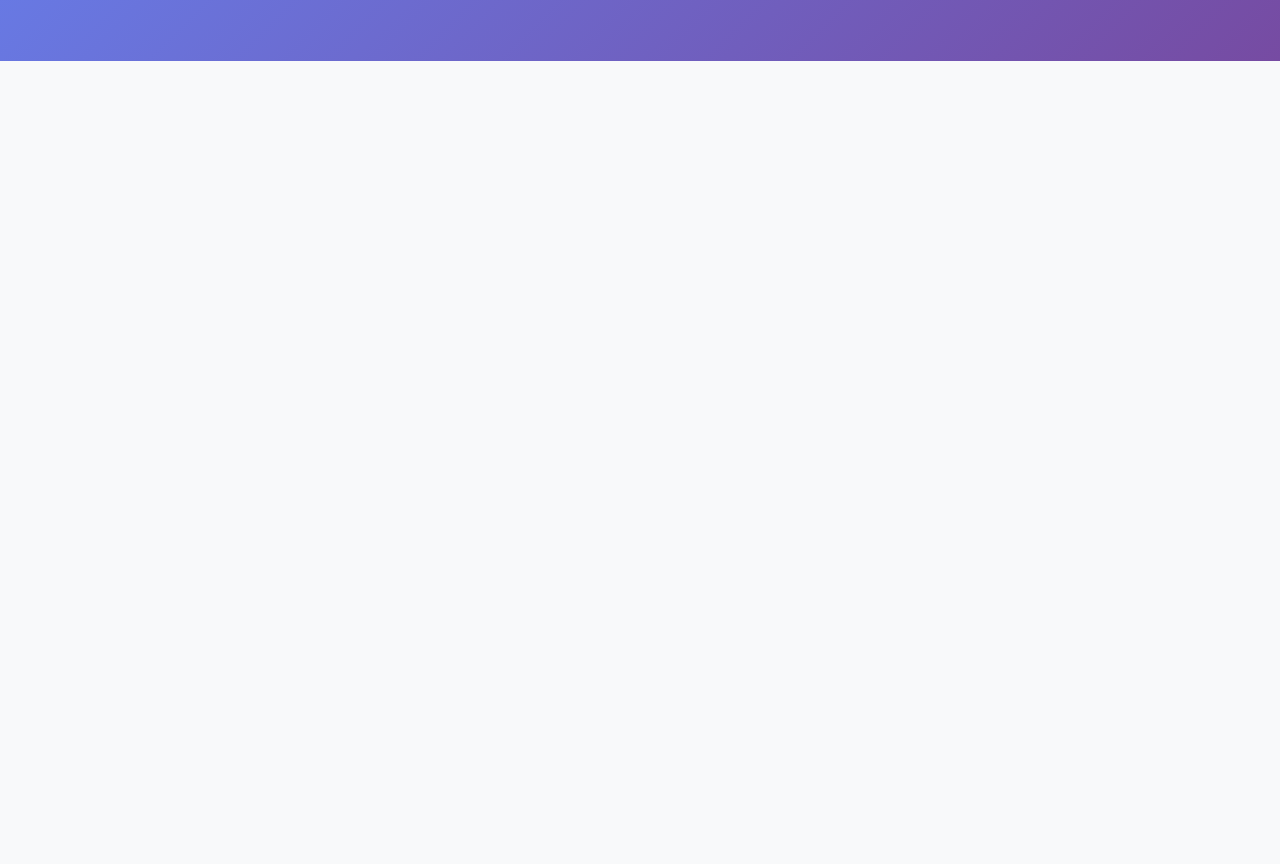
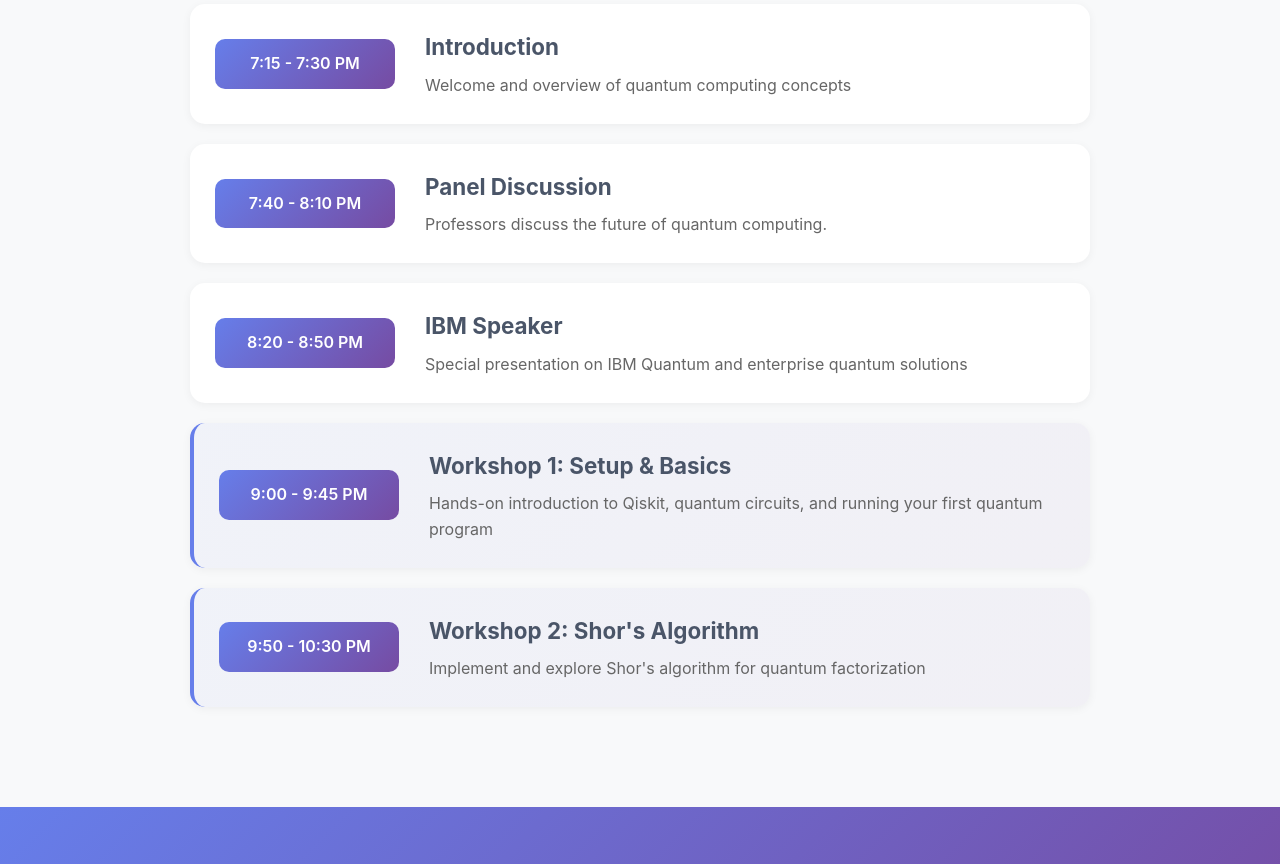
Before and after one commit to ShayManor/QCC-Website, a plain HTML site: page src/frontend/index.html in a window 1280 px wide. Shown: the part 1994-2858 px from the top of the page. Before the commit the page ends 2055 px from the top, so only its background shows below. Drawn offline with Linux system fonts and the light colour scheme.

Commit message:
chore(schedule): added real schedule to index and improved wording in learn

```diff
--- a/src/frontend/index.html
+++ b/src/frontend/index.html
@@ -72,6 +72,53 @@
         </div>
     </section>
 
+    <section class="qiskit-fest">
+    <div class="container">
+        <h3>Workshop Schedule</h3>
+        <div class="schedule-timeline">
+            <div class="schedule-item">
+                <div class="time-badge">7:15 - 7:30 PM</div>
+                <div class="schedule-details">
+                    <h4>Introduction</h4>
+                    <p>Welcome and overview of quantum computing concepts</p>
+                </div>
+            </div>
+
+            <div class="schedule-item">
+                <div class="time-badge">7:40 - 8:10 PM</div>
+                <div class="schedule-details">
+                    <h4>Panel Discussion</h4>
+                    <p>Professors discuss the future of quantum computing.</p>
+                </div>
+            </div>
+
+            <div class="schedule-item">
+                <div class="time-badge">8:20 - 8:50 PM</div>
+                <div class="schedule-details">
+                    <h4>IBM Speaker</h4>
+                    <p>Special presentation on IBM Quantum and enterprise quantum solutions</p>
+                </div>
+            </div>
+
+            <div class="schedule-item highlight">
+                <div class="time-badge">9:00 - 9:45 PM</div>
+                <div class="schedule-details">
+                    <h4>Workshop 1: Setup & Basics</h4>
+                    <p>Hands-on introduction to Qiskit, quantum circuits, and running your first quantum program</p>
+                </div>
+            </div>
+
+            <div class="schedule-item highlight">
+                <div class="time-badge">9:50 - 10:30 PM</div>
+                <div class="schedule-details">
+                    <h4>Workshop 2: Shor's Algorithm</h4>
+                    <p>Implement and explore Shor's algorithm for quantum factorization</p>
+                </div>
+            </div>
+        </div>
+    </div>
+</section>
+
     <!-- Contact Section -->
     <section class="contact">
         <div class="container">
```
Also changed, not shown: src/frontend/learn.html (+5 -5 lines).
